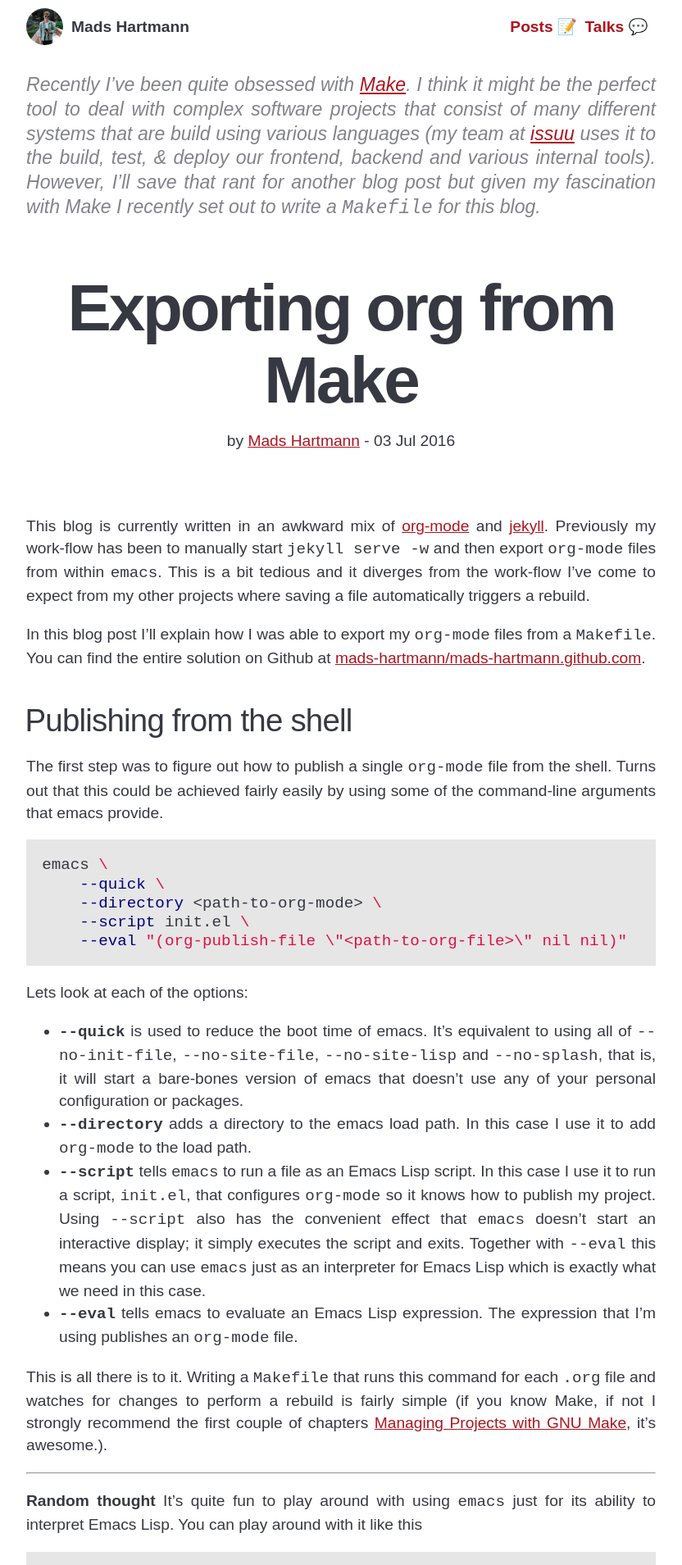
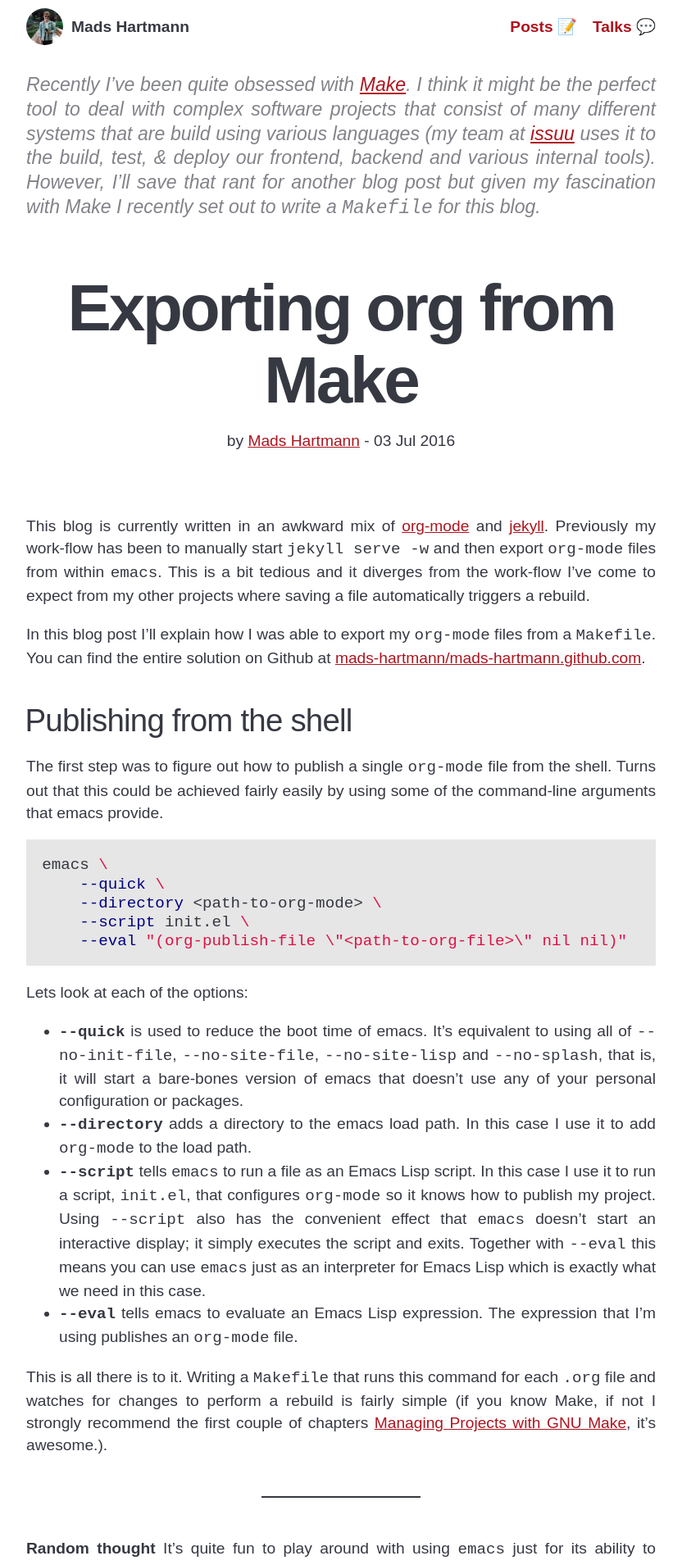
Before and after one commit to mads-hartmann/blog.mads-hartmann.com, a Jekyll site: the page built from _posts/2016-07-03-exporting-org-from-make.md, in a window 1280 px wide. Shown: the top 1909 px of the page at 82% size, without its empty margins (224-1056 px from the left). Built offline with Jekyll 4.4.1, drawn with Linux system fonts in a browser that asks for light colours; some web fonts are replaced; comment, search, counter and statistics services are not loaded.

Commit message:
A bit of styling

```diff
--- a/_sass/header.scss
+++ b/_sass/header.scss
@@ -27,7 +27,10 @@
   }
 
   ul li {
-    padding-right: 0.5em;
+    &:first-child {
+      padding-left: 0;
+    }
+    padding-left: 1em;
   }
 }
 
--- a/_sass/mixins.scss
+++ b/_sass/mixins.scss
@@ -1,6 +1,10 @@
 @mixin color-theme($background, $foreground) {
   a {
     color: $background;
+  }
+
+  hr {
+    border-color: $background;
   }
 
   .title {
--- a/_sass/typography.scss
+++ b/_sass/typography.scss
@@ -49,6 +49,13 @@ em {
   font-weight: bold;
 }
 
+hr {
+  width: 25%;
+  margin-top: 3rem;
+  margin-bottom: 3rem;
+  border-style: solid;
+}
+
 table {
   width: 100%;
   font-size: 16px;
```
